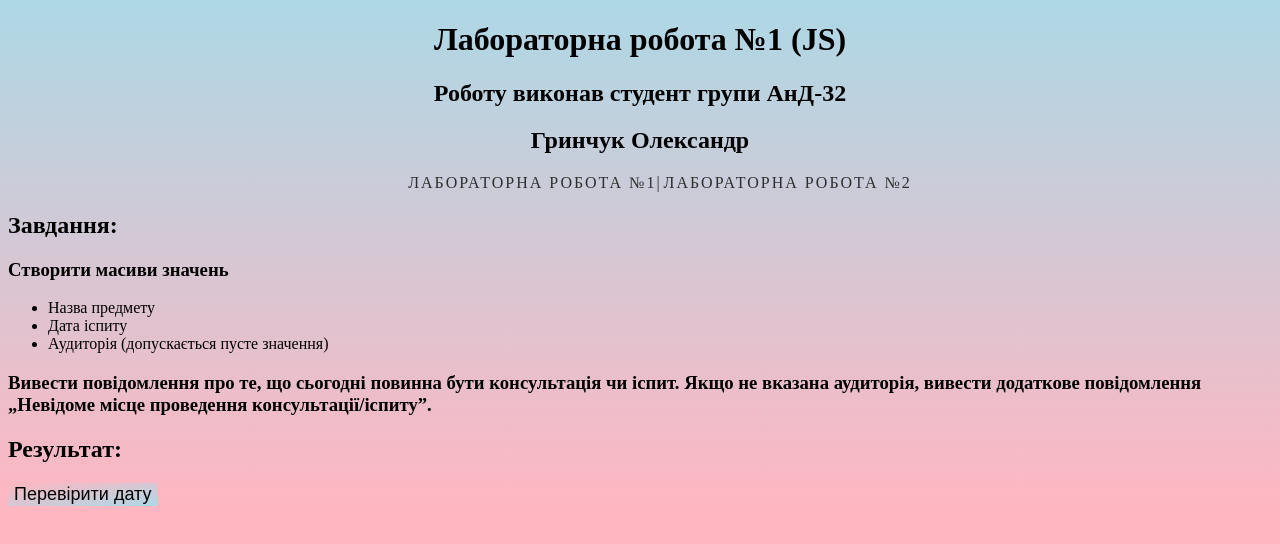
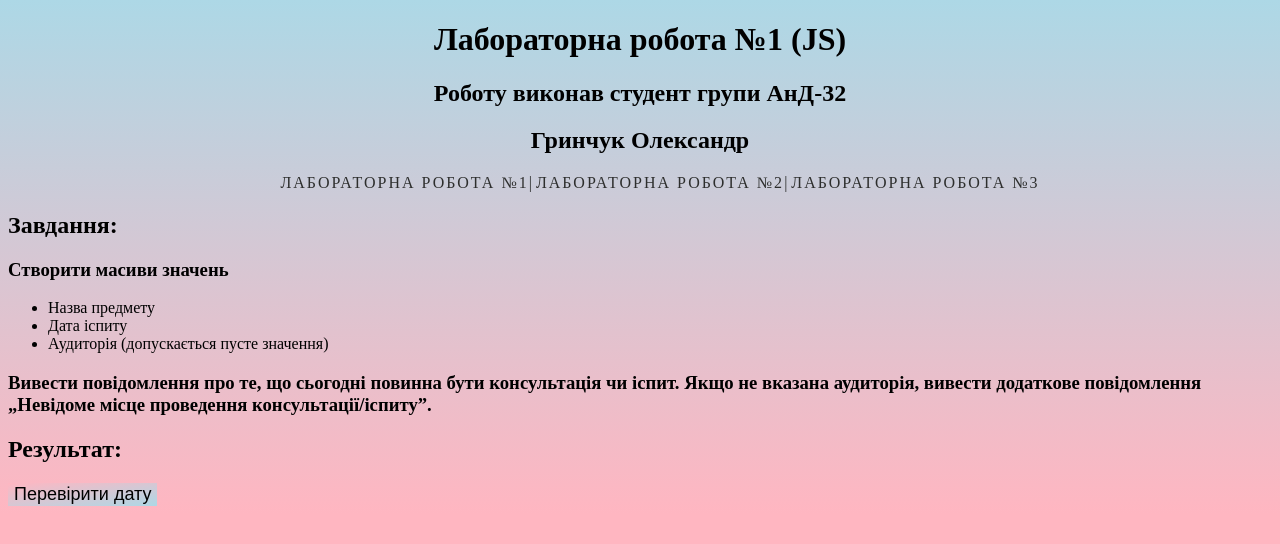
Before and after one commit to squ1et/lab1-js, a website built with Vite: page index.html in a window 1280 px wide. Built offline with nearby package versions, Linux system fonts and the light colour scheme.

Commit message:
solved lab 3+

```diff
--- a/index.html
+++ b/index.html
@@ -20,6 +20,7 @@
         <ul class="menu-main">
             <li><a href="index.html">Лабораторна робота №1</a></li>
             <li><a href="lab2.html">Лабораторна робота №2</a></li>
+            <li><a href="lab3.html">Лабораторна робота №3</a></li>
         </ul>
         <h2><b>Завдання:</b></h2>
         <div class="task">
```
Also changed, not shown: lab2.html (+1 -0 lines).
